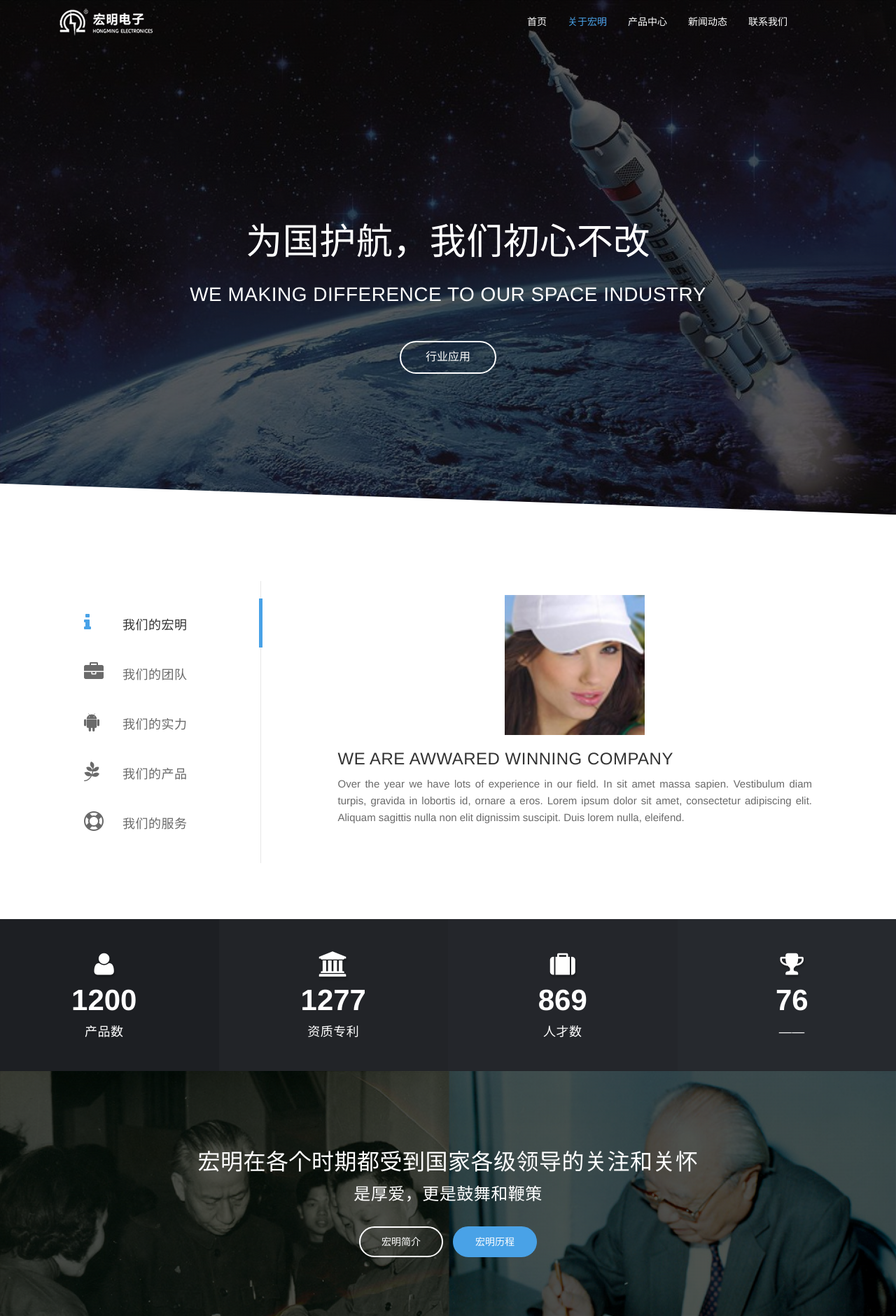
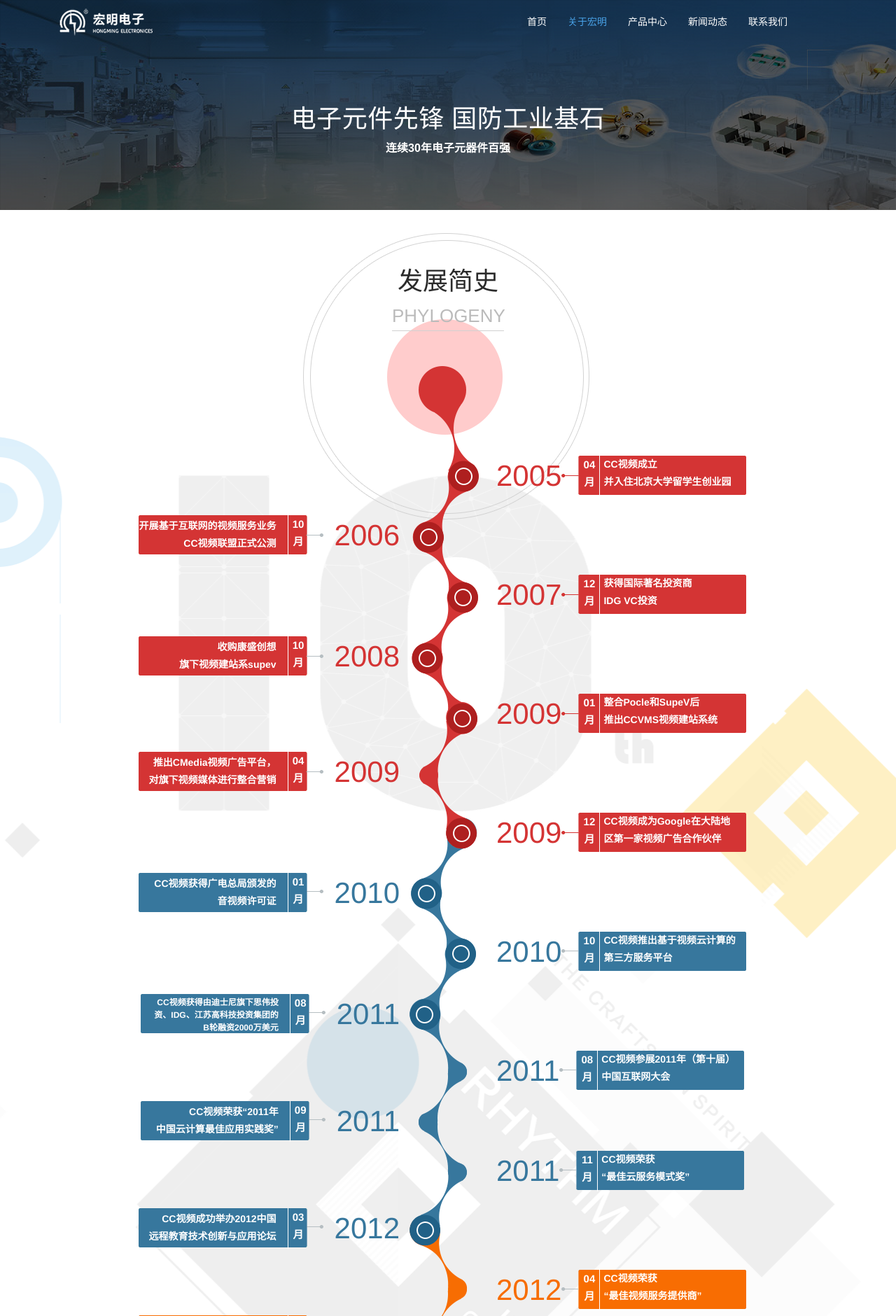
Before and after one commit to songcijohn/hongming, a CodeIgniter app: page /database/about/history in a window 1280 px wide. Shown: the top 1880 px of the page at 70% size. Run offline with CodeIgniter, Linux system fonts and the light colour scheme.

Commit message:
修改样式

```diff
--- a/application/views/about/history.php
+++ b/application/views/about/history.php
@@ -1,6 +1,7 @@
 <!DOCTYPE html>
 <html lang="en">
     <?php $this->view('element/header'); ?>
+
     <body>
         <div class="body-inner">
             <!-- nav start -->
@@ -8,20 +9,12 @@
             <!--/ nav end -->
 
             <!-- Slider start -->
-            <?php $this->view('element/banner'); ?>
+            <?php $this->view('element/banner2'); ?>
             <!--/ Slider end -->
 
-            <!-- About tab start -->
-            <?php $this->view('element/about'); ?>
-            <!-- About end -->
-
-            <!-- Counter Strat -->
-            <?php $this->view('element/counter'); ?>
-            <!--/ Counter end -->
-
-            <!-- Parallax 2 start -->
-            <?php $this->view('element/parallax_2'); ?>
-            <!-- Parallax 2 end -->
+            <!-- history tree start -->
+            <?php $this->view('about/history_tree'); ?>
+            <!-- history tree end -->
 
             <!-- Footer start -->
             <?php $this->view('element/footer'); ?>
--- /dev/null
+++ b/application/views/about/history_tree.php
@@ -0,0 +1,182 @@
+<!-- tree -->
+<link rel="stylesheet" href="/public/css/tree/tree.css">
+
+<div class="history">
+    <div class="start-history">
+        <p class="cc_history">发展简史</p>
+        <p class="next_history">PHYLOGENY</p>
+        <div class="history_left">
+            <p class="history_L year2006">
+                <span class="history_2006_span">2006</span>
+                <b class="history_2006_b">
+                    <span class="history_l_month">10<br/>月</span>
+                    <span class="history_l_text">开展基于互联网的视频服务业务<br/>CC视频联盟正式公测</span>
+                </b>
+            </p>
+            <p class="history_L yearalmost">
+                <span class="history_2006_span">2008</span>
+                <b class="history_2006_b">
+                    <span class="history_l_month">10<br/>月</span>
+                    <span class="history_l_text">收购康盛创想<br/>旗下视频建站系supev</span>
+                </b>
+            </p>
+            <p class="history_L year2009">
+                <span class="history_2006_span">2009</span>
+                <b class="history_2006_b">
+                    <span class="history_l_month">04<br/>月</span>
+                    <span class="history_l_text">推出CMedia视频广告平台，<br/>对旗下视频媒体进行整合营销</span>
+                </b>
+            </p>
+            <p class="history_L yearalmost">
+                <span class="history_2006_span blue">2010</span>
+                <b class="history_2006_b blue">
+                    <span class="history_l_month">01<br/>月</span>
+                    <span class="history_l_text">CC视频获得广电总局颁发的<br/>音视频许可证</span>
+                </b>
+            </p>
+            <p class="history_L yearalmost">
+                <span class="history_2006_span blue">2011</span>
+                <b class="history_2006_b blue">
+                    <span class="history_l_month">08<br/>月</span>
+                    <span class="history_l_text smalltext">CC视频获得由迪士尼旗下思伟投资、IDG、江苏高科技投资集团的<br/>B轮融资2000万美元</span>
+                </b>
+            </p>
+            <p class="history_L year2011">
+                <span class="history_2006_span blue">2011</span>
+                <b class="history_2006_b blue">
+                    <span class="history_l_month">09<br/>月</span>
+                    <span class="history_l_text">CC视频荣获“2011年<br/>中国云计算最佳应用实践奖”</span>
+                </b>
+            </p>
+            <p class="history_L year2011">
+                <span class="history_2006_span blue">2012</span>
+                <b class="history_2006_b blue">
+                    <span class="history_l_month">03<br/>月</span>
+                    <span class="history_l_text">CC视频成功举办2012中国<br/>远程教育技术创新与应用论坛</span>
+                </b>
+            </p>
+            <p class="history_L year2011">
+                <span class="history_2006_span yellow">2012</span>
+                <b class="history_2006_b yellow">
+                    <span class="history_l_month">09<br/>月</span>
+                    <span class="history_l_text">CC视频发布视频云<br/>开放战略及API2.0</span>
+                </b>
+            </p>
+            <p class="history_L year2013">
+                <span class="history_2006_span yellow">2013</span>
+                <b class="history_2006_b yellow">
+                    <span class="history_l_month">04<br/>月</span>
+                    <span class="history_l_text smalltxt">CC视频成功举办2013（第二届）中国<br/>远程教育技术创新与应用论坛</span>
+                </b>
+            </p>
+            <p class="history_L yearalmost">
+                <span class="history_2006_span yellow">2015</span>
+                <b class="history_2006_b yellow">
+                    <span class="history_l_month">01<br/>月</span>
+                    <span class="history_l_text full">视频直播CC Live发布</span>
+                </b>
+            </p>
+        </div>
+        <div class="history-img">
+            <img class="history_img" src="/public/images/tree/history.png" alt="">
+        </div>
+        <div class="history_right">
+            <p class="history_R history_r_2005">
+                <span class="history_2005_span">2005</span>
+                <b class="history_2005_b">
+                    <span class="history_r_month">04<br/>月</span>
+                    <span class="history_r_text">CC视频成立<br/>并入住北京大学留学生创业园</span>
+                </b>
+            </p>
+            <p class="history_R yearalmostr">
+                <span class="history_2005_span">2007</span>
+                <b class="history_2005_b">
+                    <span class="history_r_month">12<br/>月</span>
+                    <span class="history_r_text">获得国际著名投资商<br/>IDG VC投资 </span>
+                </b>
+            </p>
+            <p class="history_R yearalmostr">
+                <span class="history_2005_span">2009</span>
+                <b class="history_2005_b">
+                    <span class="history_r_month">01<br/>月</span>
+                    <span class="history_r_text">整合Pocle和SupeV后<br/>推出CCVMS视频建站系统</span>
+                </b>
+            </p>
+            <p class="history_R yearalmostr">
+                <span class="history_2005_span">2009</span>
+                <b class="history_2005_b">
+                    <span class="history_r_month">12<br/>月</span>
+                    <span class="history_r_text">CC视频成为Google在大陆地<br/>区第一家视频广告合作伙伴</span>
+                </b>
+            </p>
+            <p class="history_R yearalmostr">
+                <span class="history_2005_span blue">2010</span>
+                <b class="history_2005_b blue_R">
+                    <span class="history_r_month">10<br/>月</span>
+                    <span class="history_r_text">CC视频推出基于视频云计算的<br/>第三方服务平台</span>
+                </b>
+            </p>
+            <p class="history_R yearalmostr">
+                <span class="history_2005_span blue">2011</span>
+                <b class="history_2005_b blue_R">
+                    <span class="history_r_month">08<br/>月</span>
+                    <span class="history_r_text">CC视频参展2011年（第十届）<br/>中国互联网大会</span>
+                </b>
+            </p>
+            <p class="history_R year211">
+                <span class="history_2005_span blue">2011</span>
+                <b class="history_2005_b blue_R">
+                    <span class="history_r_month">11<br/>月</span>
+                    <span class="history_r_text">CC视频荣获<br/>“最佳云服务模式奖”</span>
+                </b>
+            </p>
+            <p class="history_R yearalmostr">
+                <span class="history_2005_span yellow">2012</span>
+                <b class="history_2005_b yellow_R">
+                    <span class="history_r_month">04<br/>月</span>
+                    <span class="history_r_text">CC视频荣获<br/>“最佳视频服务提供商”</span>
+                </b>
+            </p>
+            <p class="history_R year211">
+                <span class="history_2005_span yellow">2012</span>
+                <b class="history_2005_b yellow_R">
+                    <span class="history_r_month">10<br/>月</span>
+                    <span class="history_r_text">CC视频荣获“清科集团中国<br/>最具投资价值50强”荣誉</span>
+                </b>
+            </p>
+            <p class="history_R yearalmostr">
+                <span class="history_2005_span yellow">2014</span>
+                <b class="history_2005_b yellow_R">
+                    <span class="history_r_month">10<br/>月</span>
+                    <span class="history_r_text">CC视频荣获<br/>“最佳教育技术提供商”荣誉</span>
+                </b>
+            </p>
+        </div>
+        <div class="clear"></div>
+    </div>
+    <div class="clear"></div>
+</div>
+
+<script type="text/javascript" src="/public/js/tree/tree.js"></script>
+<script type="text/javascript">
+$(window).scroll(function(){
+	var msg = $(".history-img");
+	var item = $(".history_L");
+	var items = $(".history_R");
+	var windowHeight = $(window).height();
+	var Scroll = $(document).scrollTop();
+	if((msg.offset().top - Scroll -windowHeight)<=0){
+		msg.fadeIn(1500);
+	}
+	for(var i=0;i<item.length;i++){
+		if(($(item[i]).offset().top - Scroll - windowHeight)<= -100){
+			$(item[i]).animate({marginRight:'0px'},'50','swing');
+		}
+	}
+	for(var i=0;i<items.length;i++){
+		if(($(items[i]).offset().top - Scroll - windowHeight)<= -100){
+			$(items[i]).animate({marginLeft:'0px'},'50','swing');
+		}
+	}
+});
+</script>
--- /dev/null
+++ b/public/css/tree/tree.css
@@ -0,0 +1,242 @@
+@charset "utf-8";
+body,div,dl,dt,dd,ul,ol,li,h1,h2,h3,h4,h5,h6,pre,form,fieldset,input,textarea,p,blockquote,th,td{margin:0; padding:0;}
+fieldset,img{border:0;}
+table{border-collapse:collapse; border-spacing:0;}
+ol,ul{list-style:none;}
+address,caption,cite,code,dfn,em,strong,th,var{font-weight:normal; font-style:normal;}
+caption,th{text-align:left;}
+h1,h2,h3,h4,h5,h6{font-weight:normal; font-size:100%;}
+q:before,q:after{content:'';}
+abbr,acronym{border:0;}
+/*--clearfix--*/
+.clearfix:after{content:"."; display:block; height:0; clear:both; visibility:hidden;}
+.clearfix{display:inline-block;}
+/*--Hides from IE-mac--*/
+* html .clearfix{height:1%;}
+.clearfix{display:block;}
+
+	body {
+	font:14px '微软雅黑',sans-serif;
+	color:#333!important
+}
+a {
+	text-decoration:none;
+	color:#5a5a5a;
+	outline:0;
+	blr:expression(this.onFocus=this.blur())
+}
+.fl {
+	float:left
+}
+.fr {
+	float:right
+}
+
+/* history */
+.history {
+	width:100%;
+	height:2200px;
+	position:relative;
+	background:url("../../images/tree/history_bg.png") center no-repeat
+}
+.start-history {
+	width:1000px;
+	height:2200px;
+	margin:30px auto;
+	text-align:center;
+	background:url("../../images/tree/history_start.png") no-repeat top center;
+	display:block
+}
+.cc_history {
+	color:#2b2b2b;
+	font-size:36px;
+	font-weight:400;
+	display:block;
+	padding-top:43px
+}
+.next_history {
+	color:#bbb;
+	font-size:26px;
+	width:160px;
+	margin:0 auto;
+	border-bottom:1px solid #d1d1d1
+}
+.history-img {
+	height:2050px;
+	width:130px;
+	overflow:hidden;
+	float:left;
+	margin-top:24px;
+	margin-left:8px
+}
+.history_mid {
+	width:1000px;
+	height:auto;
+	margin:0 auto;
+	background:0
+}
+.history_left {
+	width:431px;
+	height:2050px;
+	float:left;
+	clear:left;
+	position:relative;
+	overflow:hidden
+}
+.history_right {
+	width:431px;
+	height:2050px;
+	float:left;
+	position:relative;
+	overflow:hidden
+}
+.history_R {
+	width:420px;
+	height:100px;
+	margin-left:500px
+}
+.history_L {
+	width:420px;
+	height:100px;
+	float:right;
+	margin-right:500px
+}
+.history_r_2005 {
+	margin-top:157px
+}
+.history_2007 {
+	width:420px;
+	height:100px;
+	background:#FFF;
+	margin-top:73px
+}
+.history_2005_span {
+	float:left;
+	line-height:100px;
+	font-size:42px;
+	color:#d43434
+}
+.history_2005_b {
+	width:280px;
+	height:58px;
+	float:left;
+	margin-top:21px;
+	background:url("../../images/tree/sprites.png") center;
+	background-position:0 -1300px
+}
+.history_r_month {
+	float:left;
+	color:#FFF;
+	display:block;
+	width:30px;
+	line-height:25px;
+	height:58px;
+	border-right:1px solid #FFF;
+	margin-left:25px
+}
+.history_r_text {
+	float:left;
+	font-size:14px;
+	color:#FFF;
+	display:block;
+	height:58px;
+	line-height:25px;
+	padding-left:5px;
+	text-align:left
+}
+.year2006 {
+	margin-top:242px
+}
+.year2009 {
+	margin-top:65px
+}
+.year2011 {
+	margin-top:53px
+}
+.year211 {
+	margin-top:43px
+}
+.year2013 {
+	margin-top:62px
+}
+.yearalmost {
+	margin-top:73px
+}
+.yearalmostr {
+	margin-top:70px
+}
+.history_2008 {
+	width:420px;
+	height:100px;
+	background:#FFF;
+	margin-top:73px;
+	float:right
+}
+.history_2011 {
+	width:420px;
+	height:100px;
+	background:#FFF;
+	margin-top:43px;
+	float:right
+}
+.history_2006_span {
+	float:right;
+	line-height:100px;
+	font-size:42px;
+	color:#d43434
+}
+.history_2006_b {
+	width:280px;
+	height:58px;
+	float:right;
+	margin-top:21px;
+	background:url("../../images/tree/sprites.png") center;
+	background-position:0 -1200px
+}
+.blue {
+	background-position:0 -1400px!important
+}
+.blue_R {
+	background-position:0 -1500px!important
+}
+.yellow {
+	background-position:0 -1600px!important
+}
+.yellow_R {
+	background-position:0 -1700px!important
+}
+.history_l_month {
+	float:right;
+	color:#FFF;
+	display:block;
+	width:30px;
+	line-height:25px;
+	height:58px;
+	border-left:1px solid #FFF;
+	margin-right:37px
+}
+span.blue {
+	color:#37779d
+}
+span.yellow {
+	color:#f76d02
+}
+.history_l_text {
+	float:left;
+	font-size:14px;
+	color:#FFF;
+	display:block;
+	height:58px;
+	line-height:25px;
+	padding-top:3px;
+	width:202px;
+	text-align:right;
+	padding-right:5px
+}
+.smalltext {
+	font-size:12px;
+	line-height:18px
+}
+.smalltxt {
+	font-size:12px
+}
--- /dev/null
+++ b/public/js/tree/tree.js
@@ -0,0 +1,156 @@
+(function($) {
+    $.fn.Slide = function(options) {
+        var opts = $.extend({},
+        $.fn.Slide.deflunt, options);
+        var index = 1;
+        var targetLi = $("." + opts.claNav + " li", $(this));
+        var clickNext = $("." + opts.claNav + " .next", $(this));
+        var clickPrev = $("." + opts.claNav + " .prev", $(this));
+        var ContentBox = $("." + opts.claCon, $(this));
+        var ContentBoxNum = ContentBox.children().size();
+        var slideH = ContentBox.children().first().height();
+        var slideW = ContentBox.children().first().width();
+        var autoPlay;
+        var slideWH;
+        if (opts.effect == "scroolY" || opts.effect == "scroolTxt") {
+            slideWH = slideH;
+        } else if (opts.effect == "scroolX" || opts.effect == "scroolLoop") {
+            ContentBox.css("width", ContentBoxNum * slideW);
+            slideWH = slideW;
+        } else if (opts.effect == "fade") {
+            ContentBox.children().first().css("z-index", "1");
+        }
+        return this.each(function() {
+            var $this = $(this);
+            var doPlay = function() {
+                $.fn.Slide.effect[opts.effect](ContentBox, targetLi, index, slideWH, opts);
+                index++;
+                if (index * opts.steps >= ContentBoxNum) {
+                    index = 0;
+                }
+            };
+            clickNext.click(function(event) {
+                $.fn.Slide.effectLoop.scroolLeft(ContentBox, targetLi, index, slideWH, opts,
+                function() {
+                    for (var i = 0; i < opts.steps; i++) {
+                        ContentBox.find("li:first", $this).appendTo(ContentBox);
+                    }
+                    ContentBox.css({
+                        "left": "0"
+                    });
+                });
+                event.preventDefault();
+            });
+            clickPrev.click(function(event) {
+                for (var i = 0; i < opts.steps; i++) {
+                    ContentBox.find("li:last").prependTo(ContentBox);
+                }
+                ContentBox.css({
+                    "left": -index * opts.steps * slideW
+                });
+                $.fn.Slide.effectLoop.scroolRight(ContentBox, targetLi, index, slideWH, opts);
+                event.preventDefault();
+            });
+            if (opts.autoPlay) {
+                autoPlay = setInterval(doPlay, opts.timer);
+                ContentBox.hover(function() {
+                    if (autoPlay) {
+                        clearInterval(autoPlay);
+                    }
+                },
+                function() {
+                    if (autoPlay) {
+                        clearInterval(autoPlay);
+                    }
+                    autoPlay = setInterval(doPlay, opts.timer);
+                    if ($("#Html5Video").attr('_isplaying')) {
+                        clearInterval(autoPlay);
+                    }
+                });
+            }
+
+            targetLi.click(function() {
+                index = targetLi.index(this);
+                window.setTimeout(function() {
+                    $.fn.Slide.effect[opts.effect](ContentBox, targetLi, index, slideWH, opts);
+                },
+                10);
+            });
+        });
+    };
+    $.fn.Slide.deflunt = {
+        effect: "scroolY",
+        autoPlay: true,
+        speed: "normal",
+        timer: 1000,
+        defIndex: 0,
+        claNav: "bannermenu",
+        claCon: "caseul",
+        steps: 1
+    };
+    $.fn.Slide.effectLoop = {
+        scroolLeft: function(contentObj, navObj, i, slideW, opts, callback) {
+            contentObj.animate({
+                "left": -i * opts.steps * slideW
+            },
+            opts.speed, callback);
+            if (navObj) {
+                navObj.eq(i).addClass("on").siblings().removeClass("on");
+            }
+        },
+        scroolRight: function(contentObj, navObj, i, slideW, opts, callback) {
+            contentObj.stop().animate({
+                "left": 0
+            },
+            opts.speed, callback);
+        }
+    }
+    $.fn.Slide.effect = {
+        fade: function(contentObj, navObj, i, slideW, opts) {
+            contentObj.children().eq(i).stop().animate({
+                opacity: 1
+            },
+            opts.speed).css({
+                "z-index": "1"
+            }).siblings().animate({
+                opacity: 0
+            },
+            opts.speed).css({
+                "z-index": "0"
+            });
+            navObj.eq(i).addClass("on").siblings().removeClass("on");
+        },
+        scroolTxt: function(contentObj, undefined, i, slideH, opts) {
+            contentObj.animate({
+                "margin-top": -opts.steps * slideH
+            },
+            opts.speed,
+            function() {
+                for (var j = 0; j < opts.steps; j++) {
+                    contentObj.find("li:first").appendTo(contentObj);
+                }
+                contentObj.css({
+                    "margin-top": "0"
+                });
+            });
+        },
+        scroolX: function(contentObj, navObj, i, slideW, opts, callback) {
+            contentObj.stop().animate({
+                "left": -i * opts.steps * slideW
+            },
+            opts.speed, callback);
+            if (navObj) {
+                navObj.eq(i).addClass("on").siblings().removeClass("on");
+            }
+        },
+        scroolY: function(contentObj, navObj, i, slideH, opts) {
+            contentObj.stop().animate({
+                "top": -i * opts.steps * slideH
+            },
+            opts.speed);
+            if (navObj) {
+                navObj.eq(i).addClass("on").siblings().removeClass("on");
+            }
+        }
+    };
+})(jQuery);
```
Also changed, not shown: public/images/tree/history.png (added), public/images/tree/history_bg.png (added), public/images/tree/history_start.png (added), public/images/tree/sprites.png (added).
